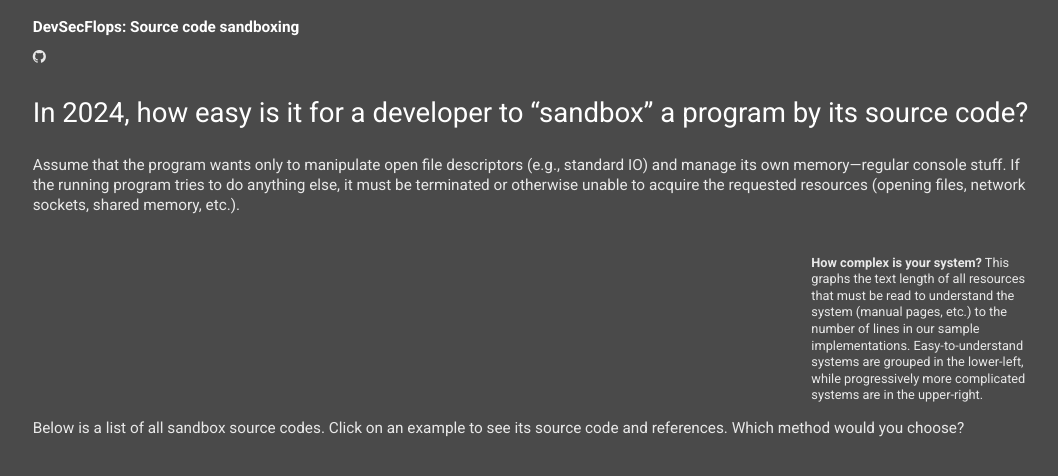
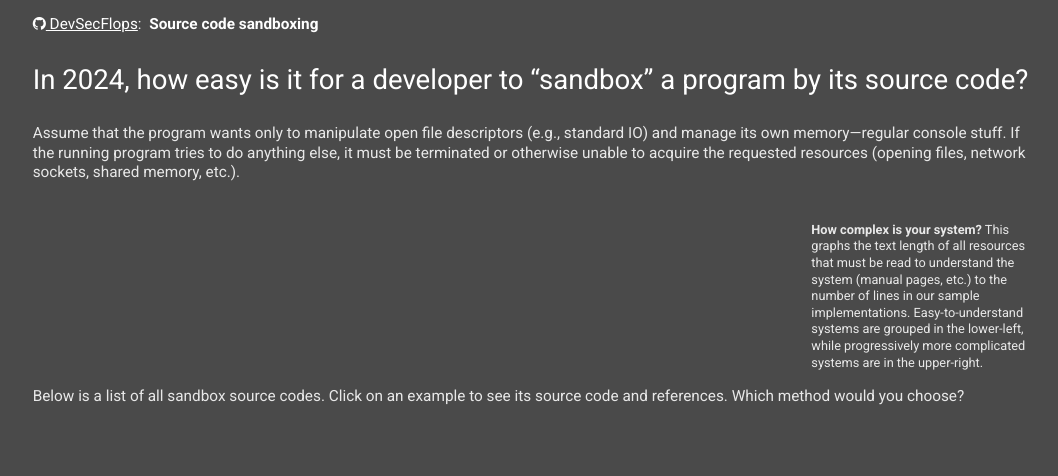
Before and after one commit to kristapsdz/dev_sec_flops, a plain HTML site: page index.html in a window 1280 px wide. Shown: the whole page, without its empty margins (103-1161 px from the left). Drawn offline with nearby package versions, Linux system fonts and the light colour scheme; a script that the page names is missing.

Commit message:
GitHub links.

```diff
--- a/data.js
+++ b/data.js
@@ -107,6 +107,10 @@ function drawDialog(article)
 		refs.push(elem);
 	}
 	document.getElementById('code-references').replaceChildren(...refs);
+
+	document.getElementById('code-github').href =
+		'https://github.com/kristapsdz/dev_sec_flops/blob/main/' +
+		article.base + '.md';
 
 	const diag = document.getElementById('code');
 	diag.showModal();
--- a/index.css
+++ b/index.css
@@ -11,6 +11,10 @@ html, body			{ width: calc(100% - 1rem);
 				  font-style: normal; }
 h1				{ font-size: 11.5pt;
 				  color: #fff; }
+body > header > div		{ display: flex;
+				  gap: 0.5rem; }
+body > header > div > h1	{ margin: 0; }
+body > header a			{ color: #fff; }
 .byline				{ font-size: 180%;
 				  line-height: 1.2em;
 				  color: #fff; }
--- a/index.html
+++ b/index.html
@@ -19,12 +19,14 @@
 	<body>
 		<header>
 			<div>
+				<div>
+					<a href="https://github.com/kristapsdz/dev_sec_flops">
+						<i class="fa fa-github"></i>
+						DevSecFlops</a>:
+				</div>
 				<h1>
-					<strong>DevSecFlops</strong>: Source code sandboxing
+					Source code sandboxing
 				</h1>
-				<div>
-					<i class="fa fa-github"></i>
-				</div>
 			</div>
 			<p class="byline">
 				In 2024, how easy is it for a developer to <q>sandbox</q> a program
@@ -75,9 +77,9 @@
 						<span id="code-subsystem"></span>
 						<span id="code-lang"></span>
 					</div>
-					<div id="code-github">
+					<a id="code-github">
 						<i class="fa fa-github"></i>
-					</div>
+					</a>
 					<form method="dialog">
 						<button>&#x2715;</button>
 					</form>
```
